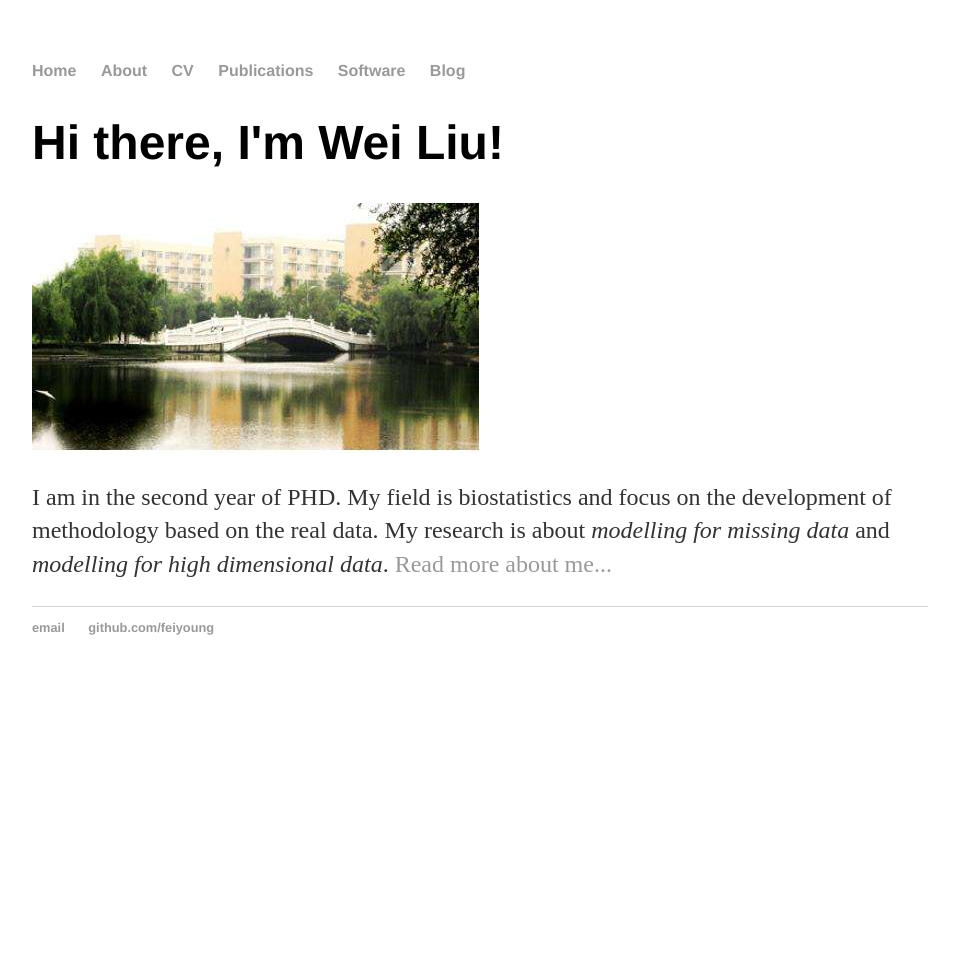
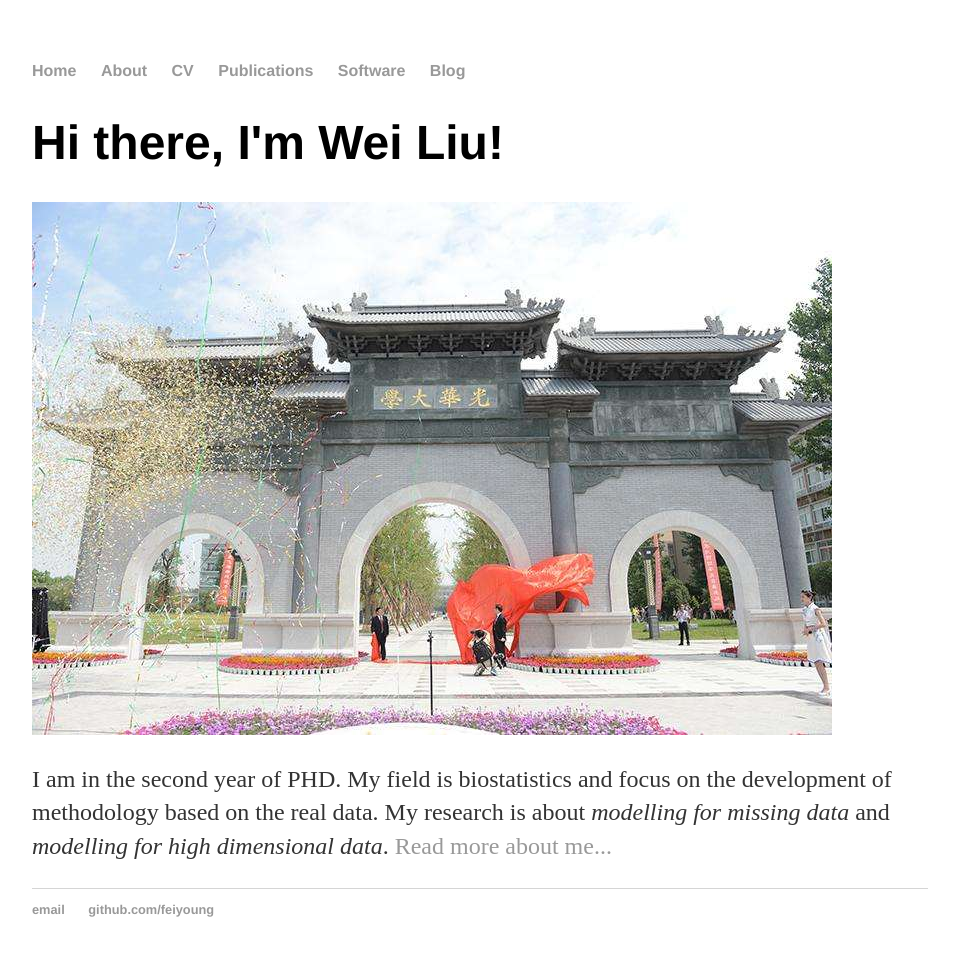
Before and after one commit to feiyoung/feiyoung.github.io, a Jekyll site: the page built from index.html, in a window 1280 px wide. Shown: the whole page, without its empty margins (160-1119 px from the left). Built offline with Jekyll 4.4.1, drawn with Linux system fonts in a browser that asks for light colours; before the commit the page ends 900 px from its top, so only the background shows below that.

Commit message:
'update'

```diff
--- a/index.html
+++ b/index.html
@@ -5,6 +5,6 @@ title: Wei Liu, feiyoung
 
 		<div class="blurb">
 			<h1>Hi there, I'm Wei Liu!</h1>
-			<img src="xicailake.jpg">
+			<img src="xicaighm.jpg">
 			<p>I am in the second year of PHD. My field is biostatistics and focus on the development of methodology based on the real data. My research is about <em>modelling for missing data </em>and <em>modelling for high dimensional data</em>.  <a href="/about">Read more about me...</a></p>
 		</div>
```
Also changed, not shown: xicaighm.jpg (added).
